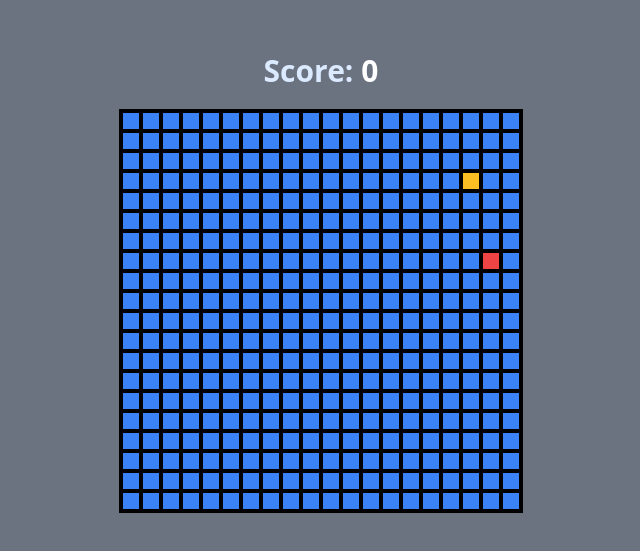
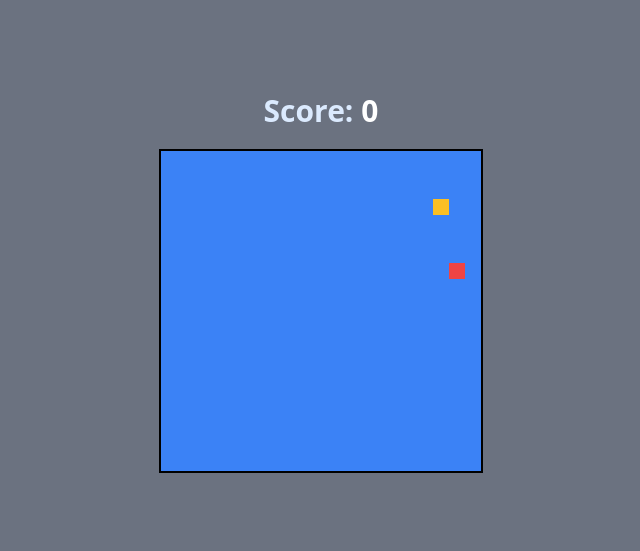
Before and after one commit to ThisIsMunna/react-snake-game, a React (Create React App) app: page / in a window 1280 px wide. Shown: the part 127-678 px from the top of the page, without its empty margins (319-959 px from the left). Built offline with nearby package versions, Linux system fonts and the light colour scheme.

Commit message:
removed borders

```diff
--- a/src/App.tsx
+++ b/src/App.tsx
@@ -161,7 +161,7 @@ const preyCell = () => {
               {row.map((cell, cellIdx) => (
                 <div
                   key={cell}
-                  className={`h-15 w-15  border-2 p-2 border-black ${
+                  className={`h-15 w-15   p-2  ${
                     check(cell) ? "bg-red-500" : notPrey(cell) ? "bg-blue-500": "bg-yellow-400"
                   }`}
                 ></div>
```
